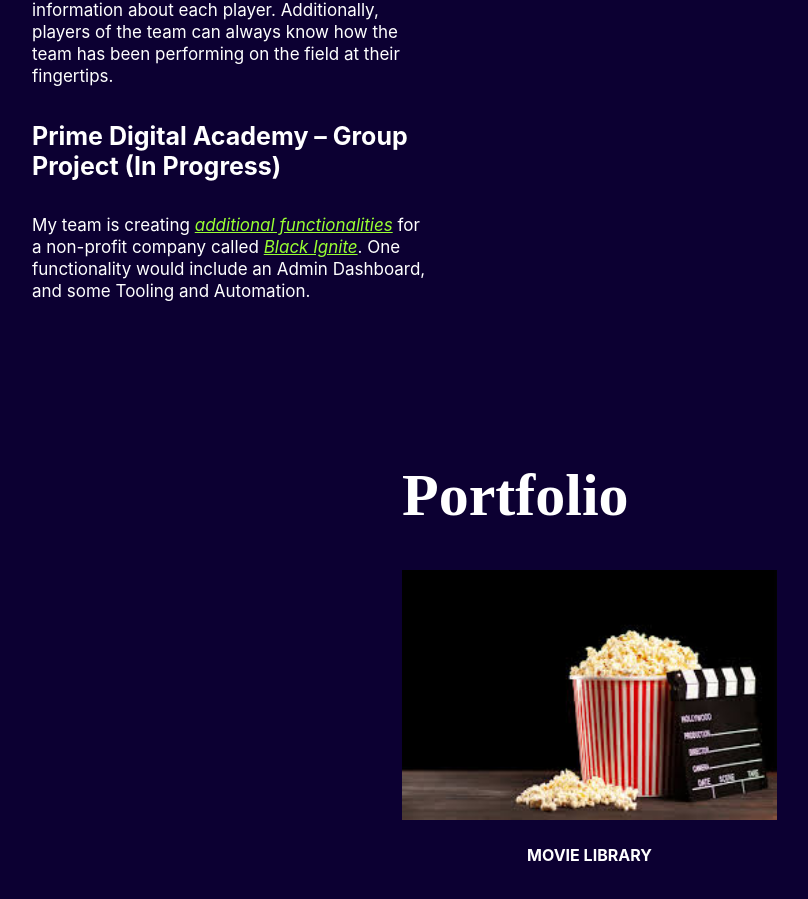
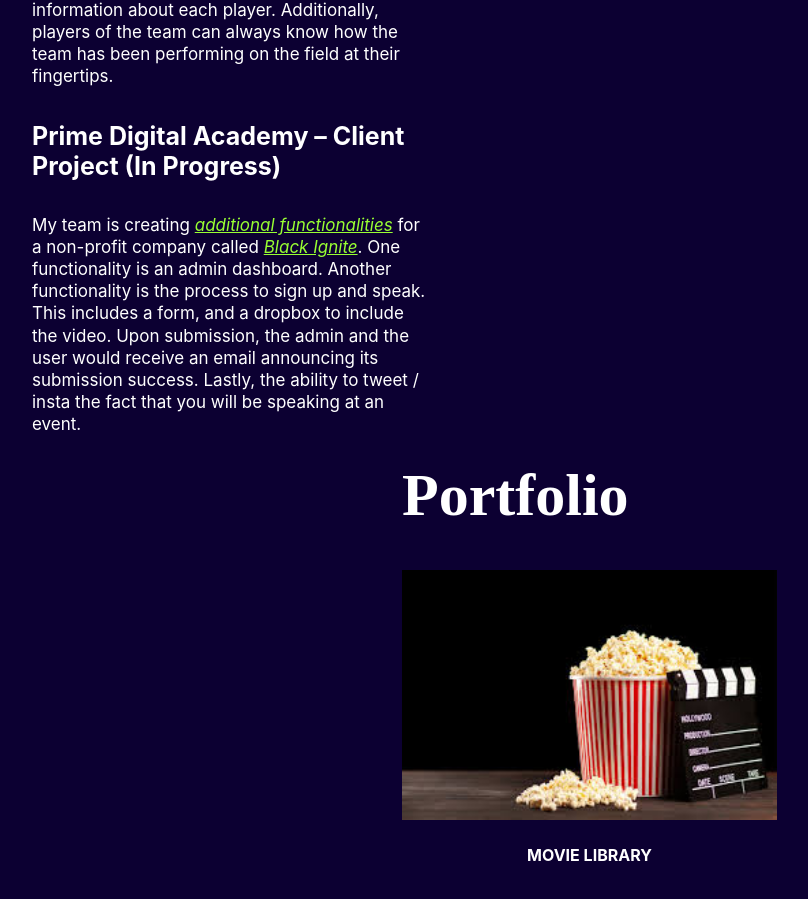
Before and after one commit to EthanMKavanagh/portfolio-website, a React (Create React App) app: page / in a window 1280 px wide. Shown: the part 1980-2879 px from the top of the page, without its empty margins (98-906 px from the left). Built offline with nearby package versions, Linux system fonts and the light colour scheme.

Commit message:
fixed spelling

```diff
--- a/src/components/Experience/Experience.js
+++ b/src/components/Experience/Experience.js
@@ -19,10 +19,14 @@ class Experience extends Component {
                         </p>
 
                         {/* Group Project */}
-                        <h4 className="subsubheader">Prime Digital Academy – Group Project (In Progress)</h4>
+                        <h4 className="subsubheader">Prime Digital Academy – Client Project (In Progress)</h4>
                         <p className="paragraph">
                             My team is creating <a onClick={() => {window.open("https://github.com/EthanMKavanagh/black-igniteadditional")}} className="elink"><i>additional functionalities</i></a> for a non-profit company called <a onClick={() => {window.open("https://blackignite.com/")}} className="elink"><i>Black Ignite</i></a>.
-                            One functionality would include an Admin Dashboard, and some Tooling and Automation.
+                            One functionality is an admin dashboard.
+                            Another functionality is the process to sign up and speak.
+                            This includes a form, and a dropbox to include the video.
+                            Upon submission, the admin and the user would receive an email announcing its submission success.
+                            Lastly, the ability to tweet / insta the fact that you will be speaking at an event.
                         </p>
                     </div>
                     <div className="column1 videos">
```
